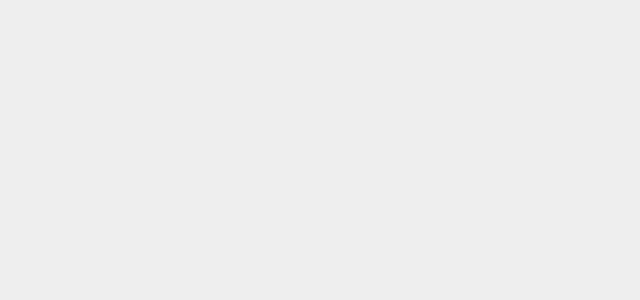
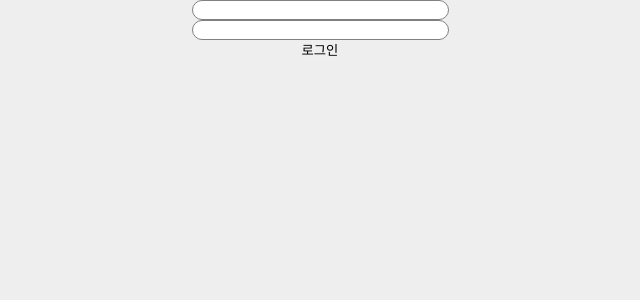
Before and after one commit to kimnerd625/hackertonexercise, a React (Create React App) app: page /signup in a window 1280 px wide. Before the commit this address had no page. Shown: the top 300 px of the page, without its empty margins (320-960 px from the left). Built offline with nearby package versions, Linux system fonts and the light colour scheme.

Commit message:
feat: CORS 에러
feat: CORS 에러

```diff
--- a/src/App.js
+++ b/src/App.js
@@ -2,6 +2,7 @@ import { BrowserRouter, Routes, Route } from "react-router-dom";
 
 import MainPage from "./pages/MainPage";
 import UserPage from "./pages/UserPage";
+import SignUpPage from "./pages/SignUpPage";
 
 function App() {
   return (
@@ -9,6 +10,7 @@ function App() {
       <Routes>
         <Route path="/" element={<MainPage />} />
         <Route path="/user" element={<UserPage />} />
+        <Route path="/signup" element={<SignUpPage />} />
       </Routes>
     </BrowserRouter>
   );
--- /dev/null
+++ b/src/components/Login/Login.jsx
@@ -0,0 +1,38 @@
+import React, {useState} from "react";
+import axios from "axios";
+import { Wrapper, LoginInput } from "./Login.styles";
+
+function Login() {
+
+  const [username, setUsername] = useState('');
+  const [password, setPassword] = useState('');
+
+  const signUp = async () => {
+    try {
+      await axios.post("http://localhost:8080/dev/signup", {
+        username: username,
+        password: password,
+      }, { headers: { 'Access-Control-Allow-Origin': '*' }});
+
+      console.log(' 잘 되었다!')
+    } catch (e) {
+      console.log(e);
+    }
+  };
+
+  return (
+    <Wrapper>
+      <LoginInput
+        onChange={ () => setUsername()}
+      />
+      <LoginInput
+        onChange={ () => setPassword()}
+      />
+      <button type="button" onClick={() => signUp()}>
+        로그인
+      </button>
+    </Wrapper>
+  )
+};
+
+export default Login;
--- /dev/null
+++ b/src/components/Login/Login.styles.jsx
@@ -0,0 +1,15 @@
+import styled from "styled-components";
+
+const Wrapper = styled.div`
+  display: flex;
+  flex-direction: column;
+  justify-content: center;
+  align-items: center;
+`;
+
+const LoginInput = styled.input`
+  border-radius: 12px;
+  border: 1px solid grey;
+`;
+
+export { Wrapper, LoginInput, };
--- /dev/null
+++ b/src/pages/SignUpPage.jsx
@@ -0,0 +1,10 @@
+import React from 'react';
+import Login from "../components/Login/Login";
+
+function SignUpPage() {
+  return (
+    <Login/>
+  )
+};
+
+export default SignUpPage;
```
